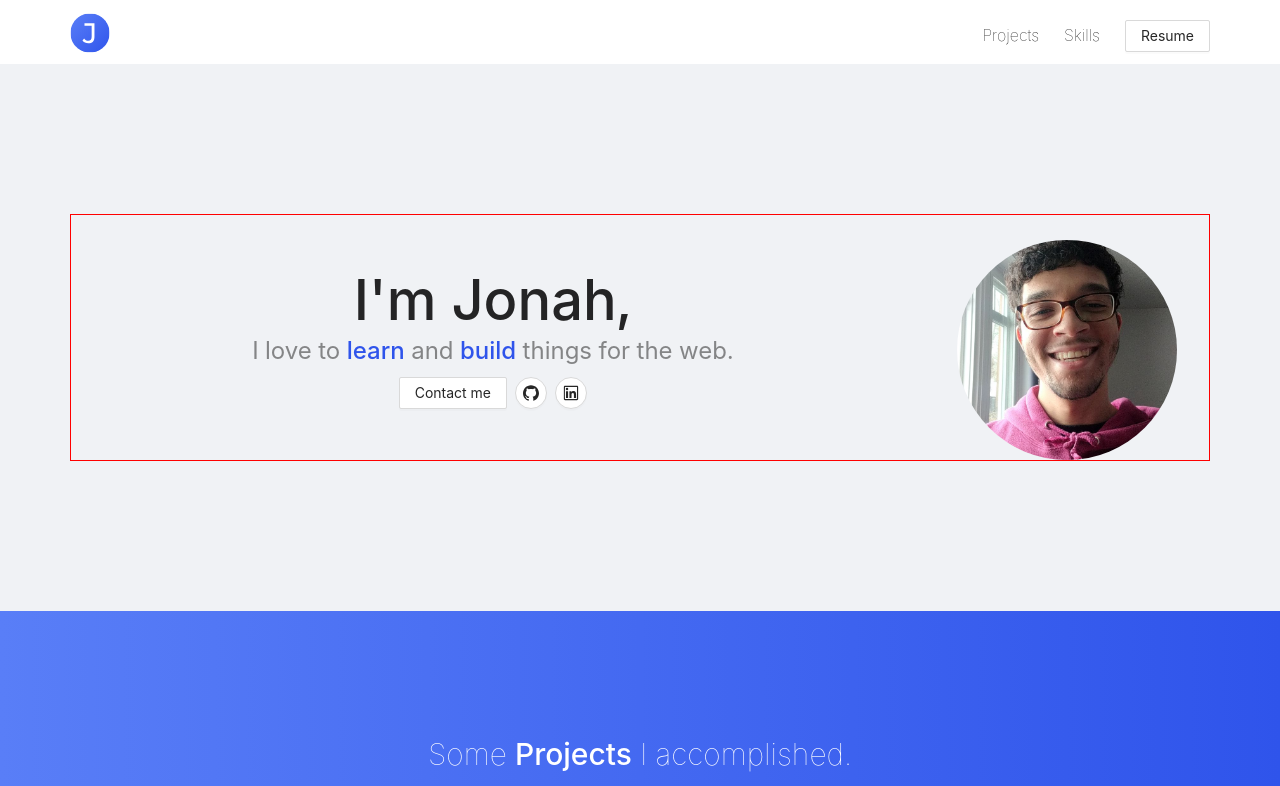
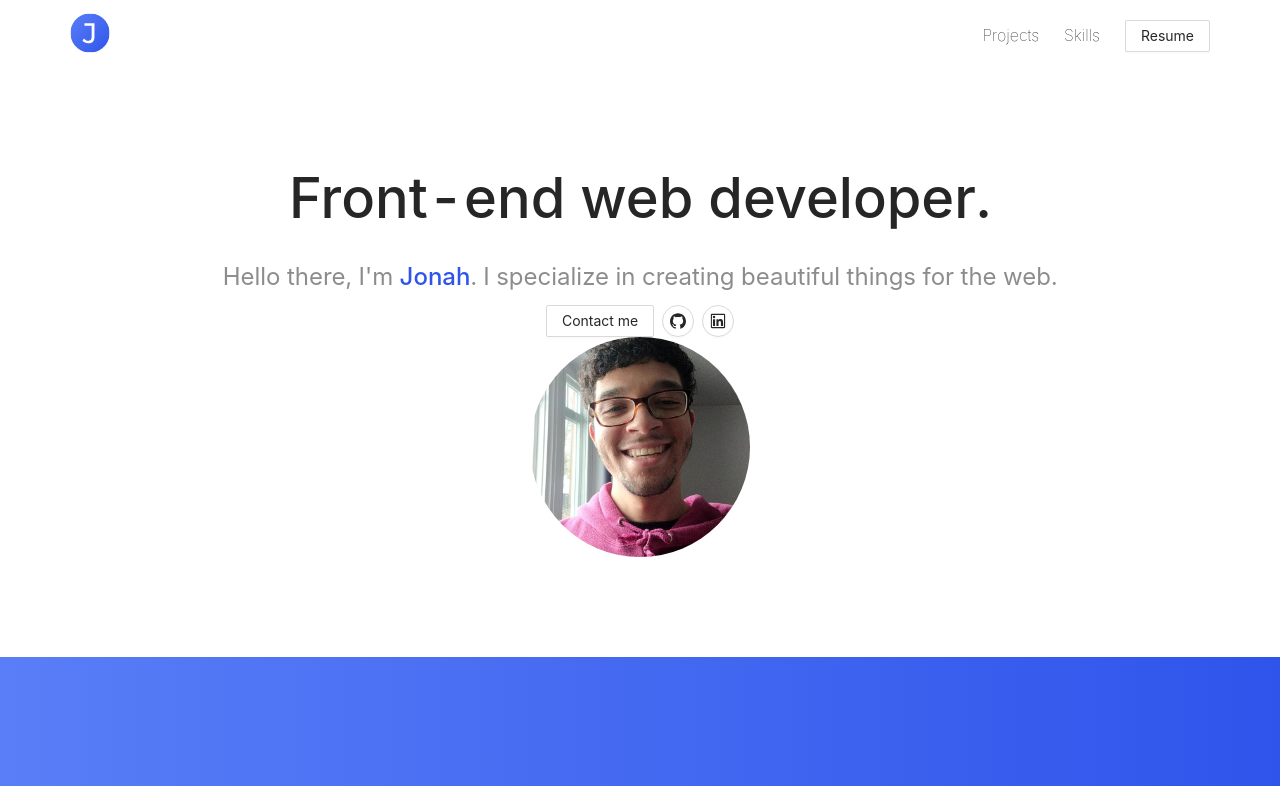
Before and after one commit to jonahlouis4/Portfolio-v3, a React (Create React App) app: page / in a window 1280 px wide. Shown: the top 786 px of the page. Built offline with nearby package versions, Linux system fonts and the light colour scheme.

Commit message:
Edited text in intro

```diff
--- a/craco.config.js
+++ b/craco.config.js
@@ -11,6 +11,7 @@ module.exports = {
               '@primary-color': '#2f54eb',
               '@layout-header-background': '#ffffff',
               '@layout-header-padding': '0',
+              '@layout-body-background': '#ffffff',
               '@link-color': '@black'
             },
             javascriptEnabled: true,
--- a/src/App.less
+++ b/src/App.less
@@ -67,6 +67,12 @@ Note: All widths are with correspondance with AntDesign
         margin-top: 20px;
     }
 
+/*
+======= Introduction.css =======
+*/
+.introduction-container {
+    text-align: center !important;
+}
 
 /* xs */
 @media only screen and (max-width: 576px) {
@@ -80,12 +86,8 @@ Note: All widths are with correspondance with AntDesign
         display: block;
     }
     .introduction-container {
-        margin: 100px 0 !important;
-        text-align: center;
+        margin: 100px 0;
     }
-        .intro-picture {
-            padding-top: 50px;
-        }
     .gridStyle {
         width: 100%;
     }
@@ -96,8 +98,9 @@ Note: All widths are with correspondance with AntDesign
     .container {
         max-width: 540px;
     }
-    .introduction-container { margin: 150px 0 !important; text-align: center; }
-        .intro-picture { padding-top: 50px; }
+    .introduction-container {
+        margin: 100px 0;
+    }
 }
 
 /* md */
@@ -105,9 +108,10 @@ Note: All widths are with correspondance with AntDesign
     .container {
         max-width: 720px;
     }
+    .introduction-container {
+        text-align: left;
+    }
     .sideNav-open { width: 0; }
-    #intro-left { padding-right: 10px; }
-    .intro-picture { padding-top: 25px; }
 }
 
 /* lg */
--- a/src/components/Introduction.js
+++ b/src/components/Introduction.js
@@ -17,16 +17,12 @@ const { Title } = Typography;
 const headerTitle = {
     fontSize: '56px',
     fontWeight: '500',
-    margin: '0',
-    padding: '0'
+
 }
-
 const subHeaderTitle = {
     fontWeight: '400',
-    margin: '0',
-    padding: '0'
+
 }
-
 const colorFont = {
     color: '#2f54eb',
     fontWeight: '500'
@@ -51,27 +47,26 @@ const elementVariant = {
 const Introduction = () => {
     return (
         <motion.div
-        style={{margin: '200px 0'}}
         className="introduction-container"
         initial="hidden"
         animate="visible"
         variants={contVariant}
-        style={{border:'1px solid red'}}
         >
-            <Row>
-                <Col
-                xl={18}
-                style={{ margin:'auto'}}
-                id="intro-left"
+            {/* Header */}
+            <motion.div
+            variants={elementVariant}
             >
-                    <motion.div variants={elementVariant}>
-                        <Title className style={headerTitle}>I'm Jonah,</Title>
+                <Title style={headerTitle}>Front-end web developer.</Title>
             </motion.div>
-                    <motion.div variants={elementVariant}>
+            {/* SubHeader */}
+            <motion.div
+            variants={elementVariant}
+            >
                 <Title level={3} style={subHeaderTitle} type="secondary">
-                            I love to <span style={colorFont}>learn</span> and <span style={colorFont}>build</span> things for the web.
+                    Hello there, I'm <span style={colorFont}>Jonah</span>. I specialize in creating beautiful things for the web.
                 </Title>
             </motion.div>
+            {/* Call to Action */}
             <div
             style={{marginTop: '10px'}}
             >
@@ -95,20 +90,13 @@ const Introduction = () => {
                     </motion.a>
                 </Space>
             </div>
-                </Col>
-                <Col
-                xl={6}
-                style={{ margin:'auto'}}
-                className="intro-picture"
-                >
+            {/* Picture/Avatar */}
             <motion.div variants={elementVariant}>
                 <Avatar
                     size={{ xs: 180, sm: 180, md: 180, lg: 180, xl: 220, xxl: 250 }}
                     src={user}
                 />
             </motion.div>
-                </Col>
-            </Row>
         </motion.div>
     )
 }
```
Also changed, not shown: 1 other file (tests, documents, lock files or other folders). Lines whose indentation alone changed are shown as unchanged.
